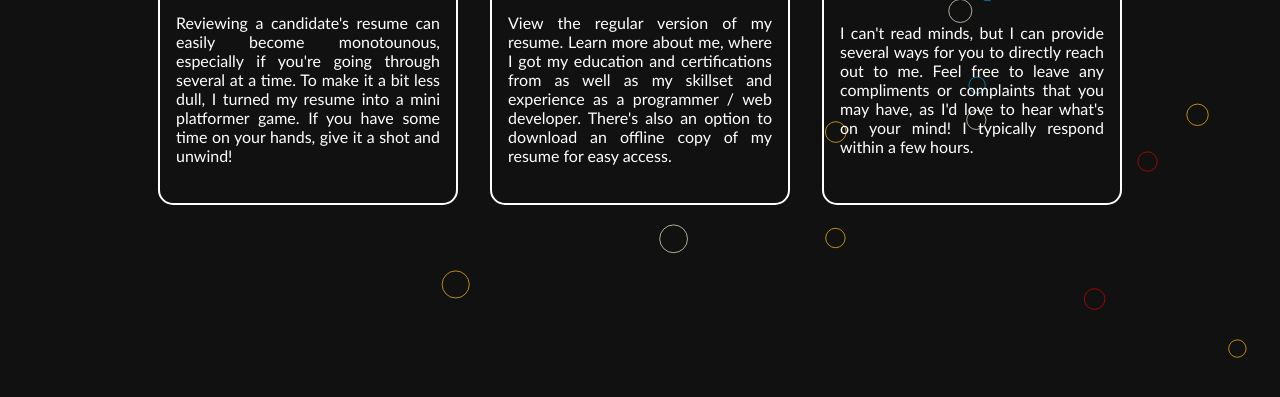
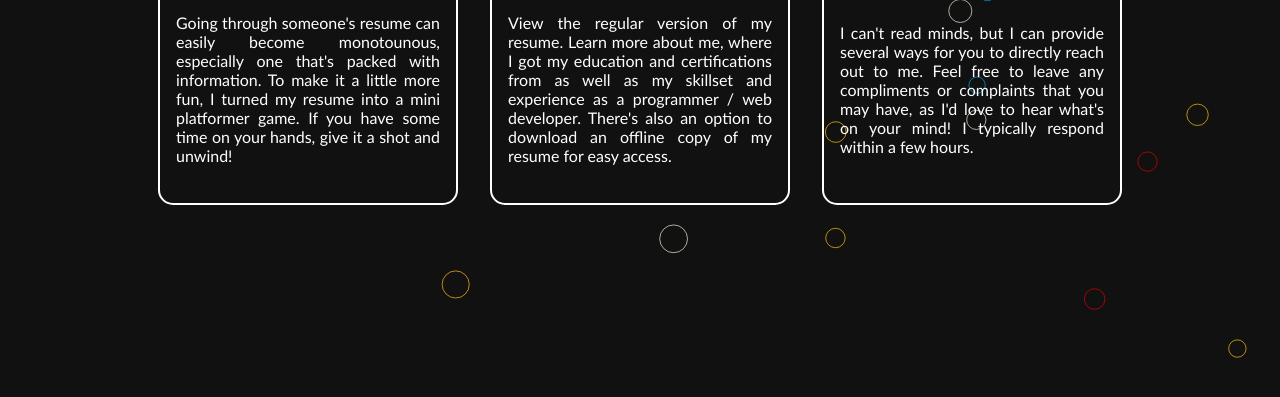
Before and after one commit to shai-04/shaiyur, a plain HTML site: page index.html in a window 1280 px wide. Shown: the part 403-800 px from the top of the page. Drawn offline with Linux system fonts and the light colour scheme.

Commit message:
Changed wording for 'gamified resume' block to better suit my current situation

```diff
--- a/index.html
+++ b/index.html
@@ -25,7 +25,7 @@
             <a class="option" href = "game.html">
                 <i class="fa-solid fa-gamepad"></i>
                 <h1>Gamified Resume</h1>
-                <p>Reviewing a candidate's resume can easily become monotounous, especially if you're going through several at a time. To make it a bit less dull, I turned my resume into a mini platformer game. If you have some time on your hands, give it a shot and unwind!</p>
+                <p>Going through someone's resume can easily become monotounous, especially one that's packed with information. To make it a little more fun, I turned my resume into a mini platformer game. If you have some time on your hands, give it a shot and unwind!</p>
             </a>
 
             <a class="option"  href = "resume.html">
```
